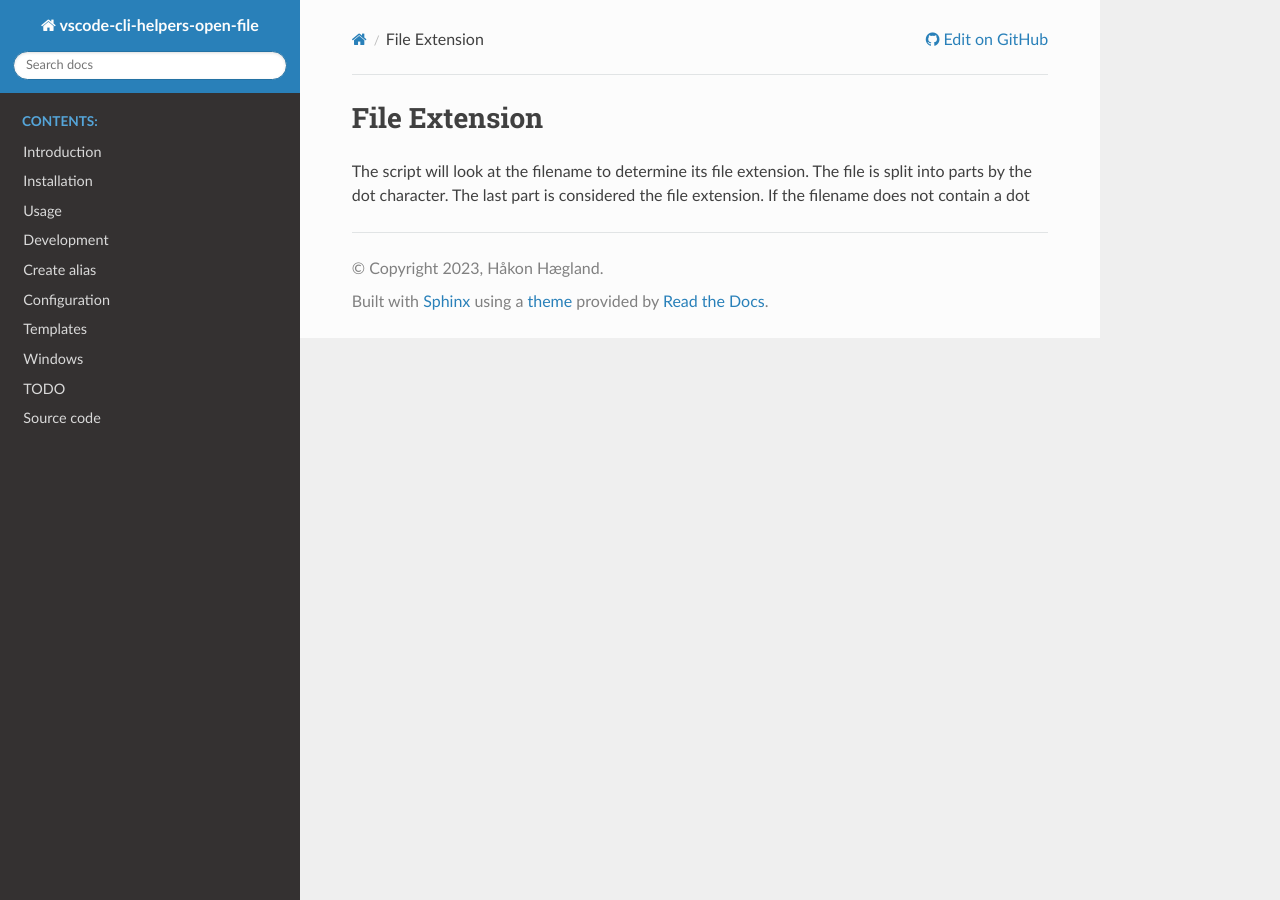
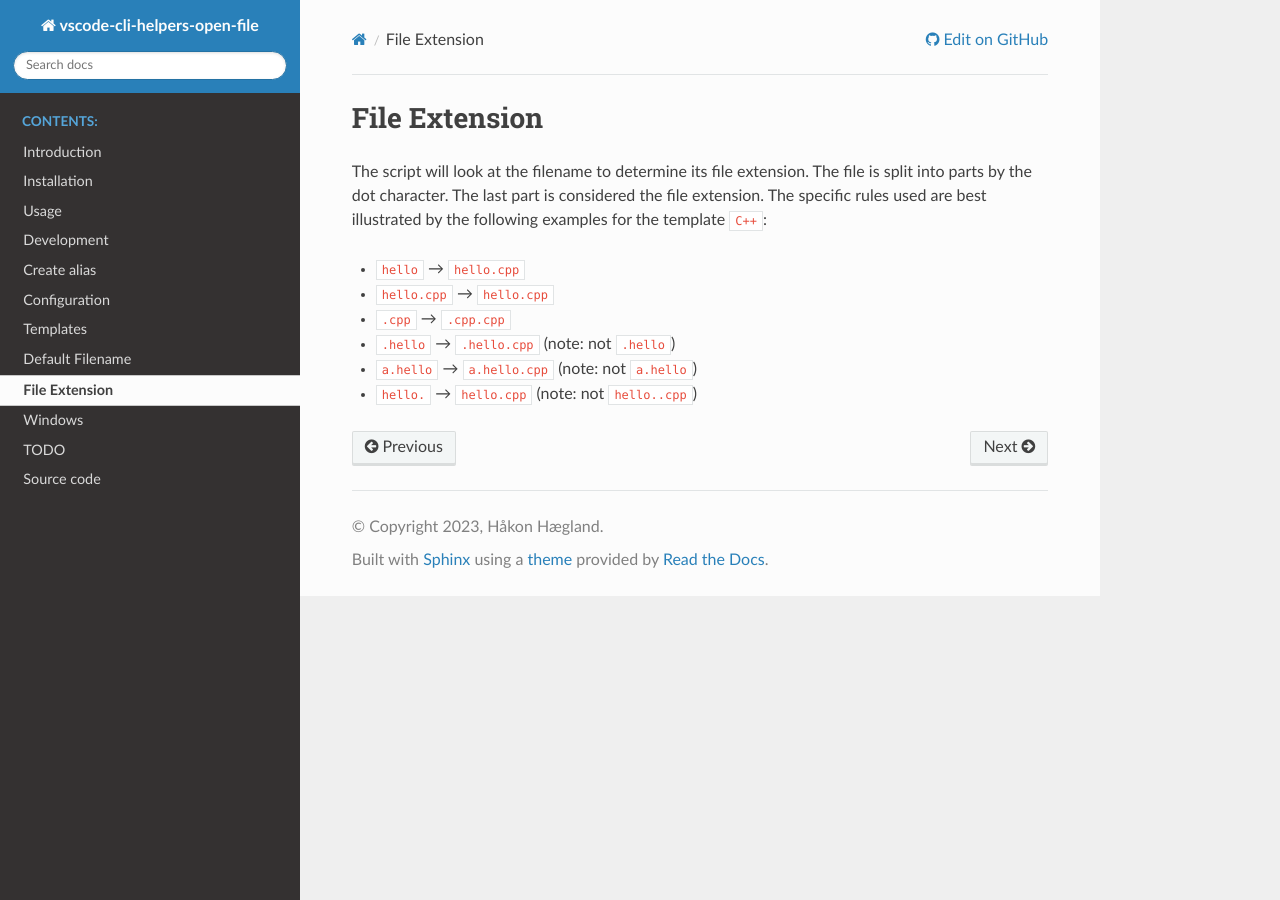
Before and after one commit to hakonhagland/vscode-cli-helpers-open-file, a Sphinx documentation site: the page built from docs/file_extension.rst, in a window 1280 px wide. Built offline with Sphinx 7.4.7 and the Read the Docs theme 2.0.0, drawn with Linux system fonts in a browser that asks for light colours.

Commit message:
Added default name
Added option to select different default names for different languages.

```diff
--- a/docs/file_extension.rst
+++ b/docs/file_extension.rst
@@ -3,4 +3,12 @@ File Extension
 
 The script will look at the filename to determine its file extension.
 The file is split into parts by the dot character. The last part is
-considered the file extension. If the filename does not contain a dot
+considered the file extension. The specific rules used are best
+illustrated by the following examples for the template ``C++``:
+
+* ``hello`` → ``hello.cpp``
+* ``hello.cpp`` → ``hello.cpp``
+* ``.cpp`` → ``.cpp.cpp``
+* ``.hello`` → ``.hello.cpp`` (note: not ``.hello``)
+* ``a.hello`` → ``a.hello.cpp`` (note: not ``a.hello``)
+* ``hello.`` → ``hello.cpp`` (note: not ``hello..cpp``)
--- a/docs/index.rst
+++ b/docs/index.rst
@@ -17,6 +17,8 @@ Welcome to ``vscode_cli_helpers.open_file``'s documentation!
     Create alias <alias>
     configuration
     template
+    default_filename
+    file_extension
     windows
     TODO <todo>
     source
--- a/docs/todo.rst
+++ b/docs/todo.rst
@@ -2,5 +2,4 @@ TODO (further work)
 ===================
 
 * Test script on macOS
-* Fix bug: using PATH that starts with a "." does not add extension
 * Add feature to use a different default filename for each language
```
Also changed, not shown: docs/default_filename.rst (added, +13 -0 lines), 5 other files.
